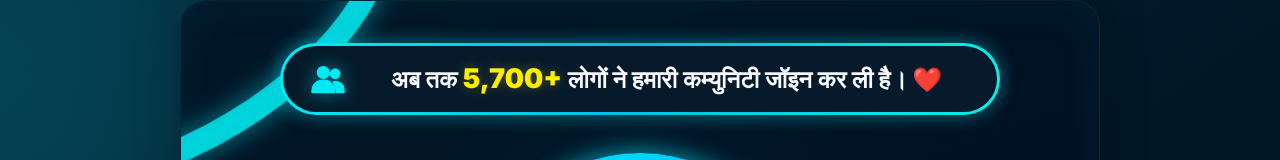
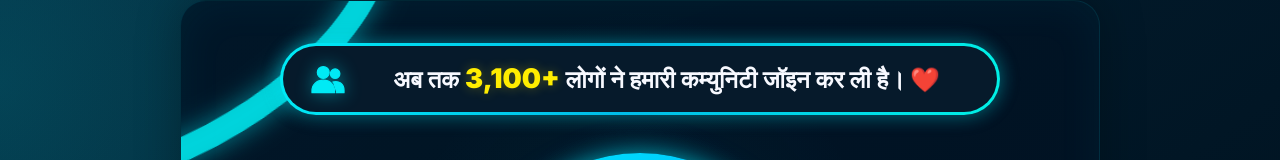
Before and after one commit to Smartbablu78/ranjanasecnd, a plain HTML site: page index.html in a window 1280 px wide. Shown: the top 160 px of the page. Drawn offline with Linux system fonts and the light colour scheme.

Commit message:
Update member count in index.html

```diff
--- a/index.html
+++ b/index.html
@@ -28,7 +28,7 @@ src="https://www.facebook.com/tr?id=2163686817578314&ev=PageView&noscript=1"
 <body>
   <main class="landing">
 
-    <!-- MEMBER COUNT: Change 5,700+ to your current, accurate community count. -->
+    <!-- MEMBER COUNT: Change 3,100+ to your current, accurate community count. -->
     <div class="member-pill">
       <span class="member-icon" aria-hidden="true">
         <svg viewBox="0 0 64 64">
@@ -38,7 +38,7 @@ src="https://www.facebook.com/tr?id=2163686817578314&ev=PageView&noscript=1"
           <path d="M40 37c10-3 19 3 19 14v4H46"></path>
         </svg>
       </span>
-      <span class="member-text">अब तक <strong>5,700+</strong> लोगों ने हमारी कम्युनिटी जॉइन कर ली है। <span class="heart">❤️</span></span>
+      <span class="member-text">अब तक <strong>3,100+</strong> लोगों ने हमारी कम्युनिटी जॉइन कर ली है। <span class="heart">❤️</span></span>
     </div>
 
     <!-- LOGO: Replace only the src value below with your own logo image URL. -->
```
